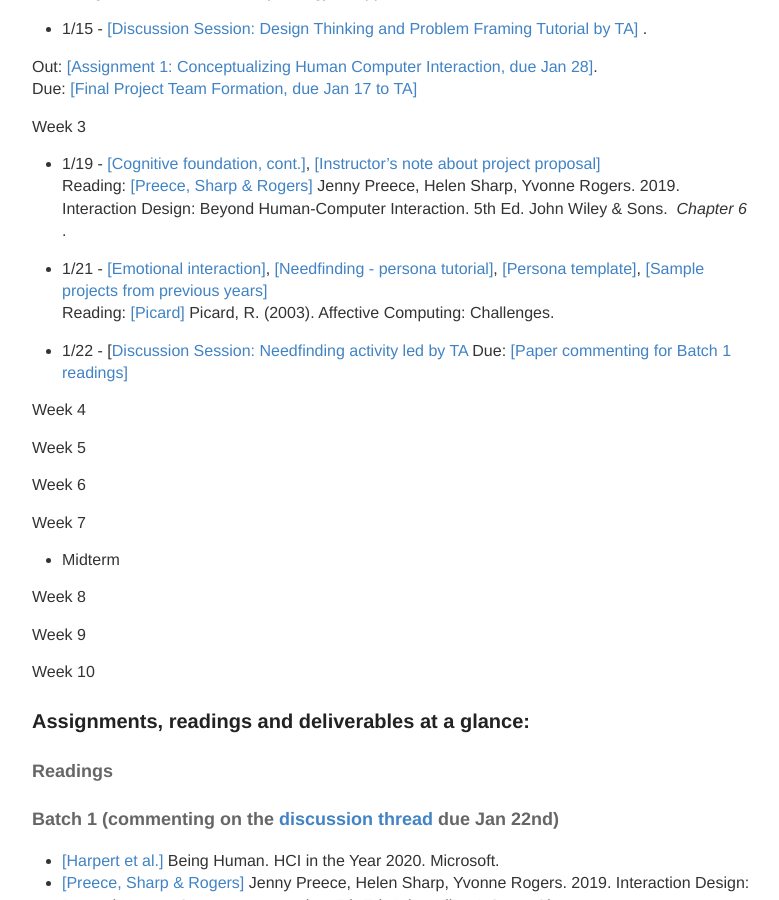
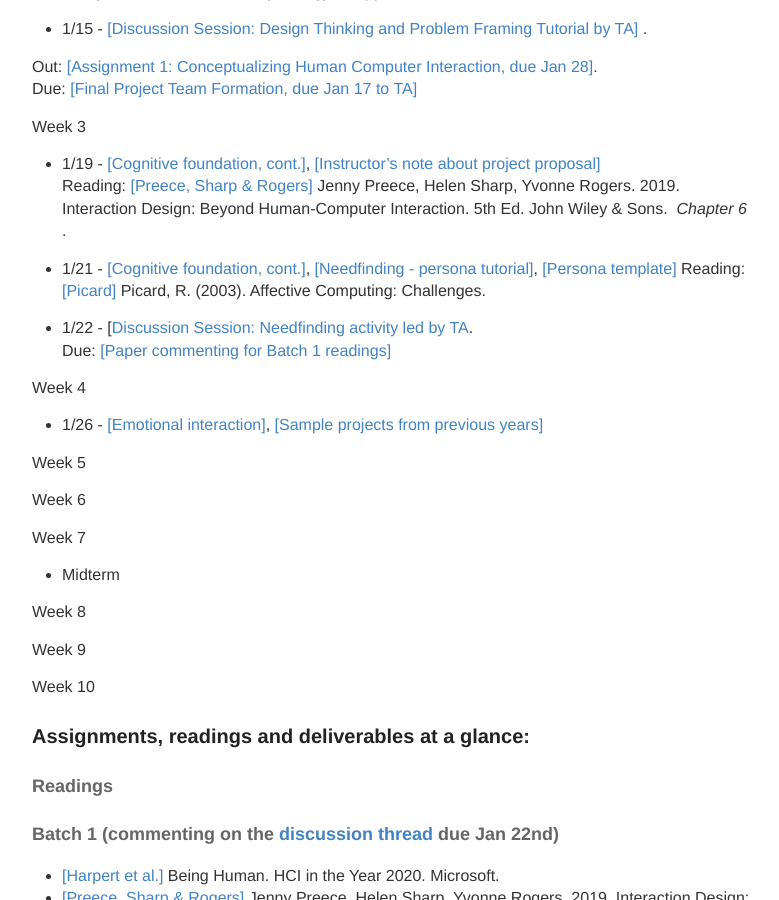
Before and after one commit to hciwang/hciwang.github.io, a Jekyll site: the page built from _posts/2021-1-1-lectures.md, in a window 1280 px wide and 900 px high, scrolled down 896 px. Shown: the whole window, without its empty margins (248-1027 px from the left). Built offline with Jekyll 4.4.1, drawn with Linux system fonts in a browser that asks for light colours.

Commit message:
Update 2021-1-1-lectures.md

```diff
--- a/_posts/2021-1-1-lectures.md
+++ b/_posts/2021-1-1-lectures.md
@@ -38,15 +38,15 @@ Week 3
 - 1/19 - [[Cognitive foundation, cont.]](https://canvas.ucdavis.edu/courses/539971/files/folder/Lectures?preview=11331329), [[Instructor's note about project proposal]](https://canvas.ucdavis.edu/courses/539971/files/folder/Lectures?preview=11391685)
 Reading: [[Preece, Sharp & Rogers]](http://www.id-book.com/) Jenny Preece, Helen Sharp, Yvonne Rogers. 2019. Interaction Design: Beyond Human-Computer Interaction. 5th Ed. John Wiley & Sons.  *Chapter 6* .
 
-- 1/21 - [[Emotional interaction]](), [[Needfinding - persona tutorial]](), [[Persona template]](), [[Sample projects from previous years]]()
+- 1/21 -  [[Cognitive foundation, cont.]](https://canvas.ucdavis.edu/courses/539971/files/folder/Lectures?preview=11331329), [[Needfinding - persona tutorial]](), [[Persona template]]()
 Reading: [[Picard]](https://affect.media.mit.edu/pdfs/03.picard.pdf) Picard, R. (2003). Affective Computing: Challenges.
 
-- 1/22 - [[Discussion Session: Needfinding activity led by TA]()
+- 1/22 - [[Discussion Session: Needfinding activity led by TA]().
 Due: [[Paper commenting for Batch 1 readings]](https://canvas.ucdavis.edu/courses/539971/discussion_topics/641753)
 
 
 Week 4
-
+- 1/26 -  [[Emotional interaction]](), [[Sample projects from previous years]]()
 
 Week 5
 
```
